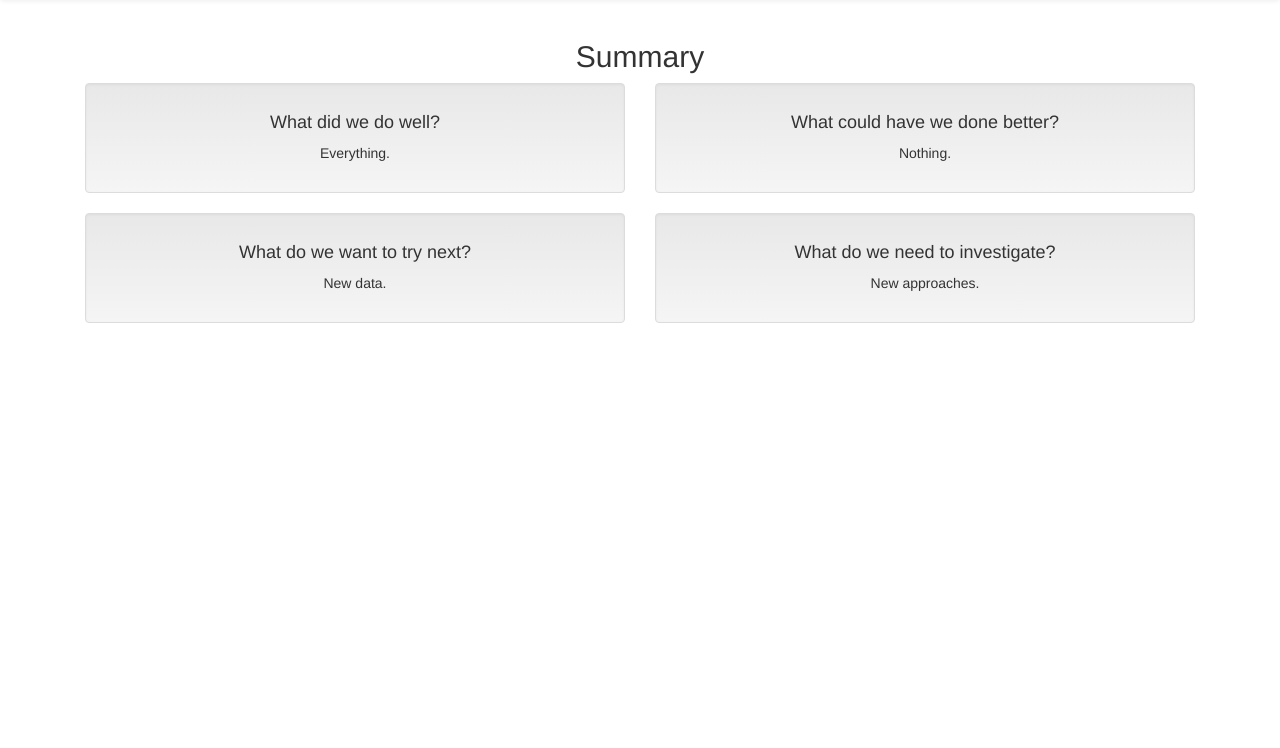
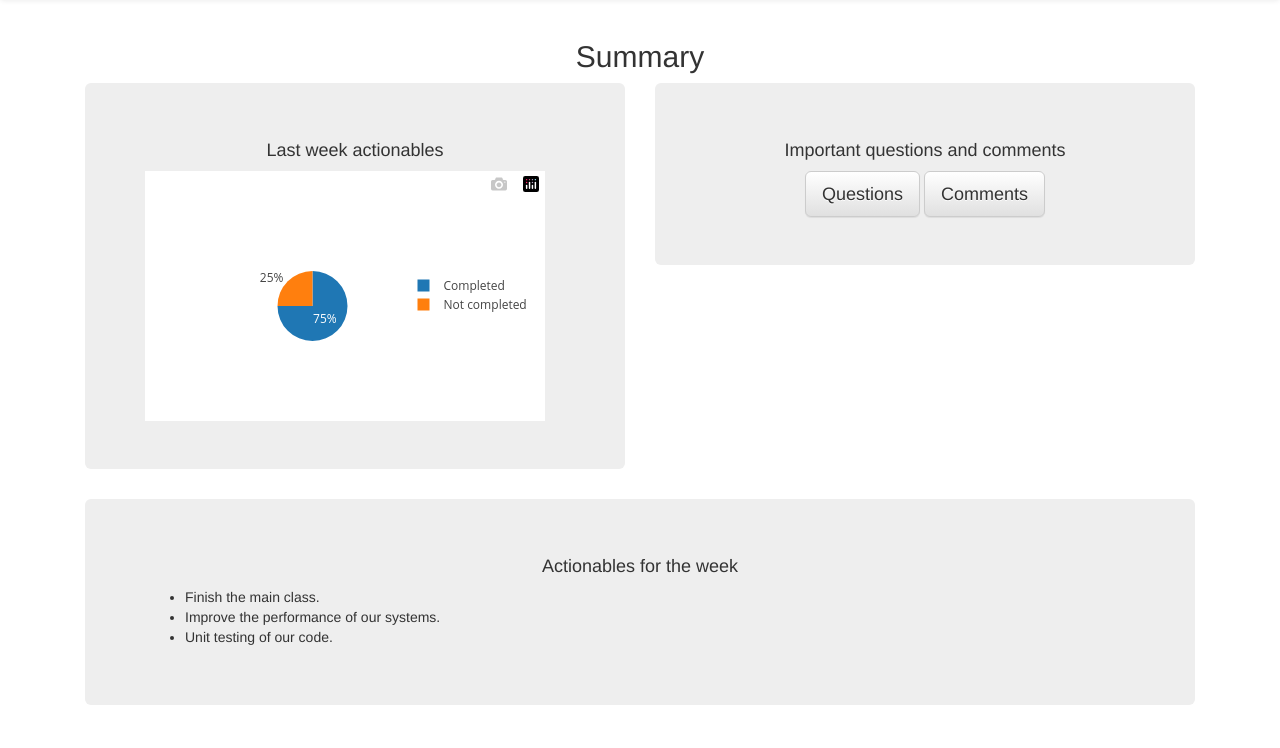
Before and after one commit to MihaiVisu/JP-More-Gain, a Django app: template Team7/templates/retrospective/summary.html in a window 1280 px wide. Shown: the part 52-800 px from the top of the page. Run offline with Django 3.2, Linux system fonts and the light colour scheme; the template is opened without the code that fills it, so the values that code supplies are empty; some libraries are stand-ins or nearby versions.

Commit message:
new summary

```diff
--- a/Team7/templates/retrospective/summary.html
+++ b/Team7/templates/retrospective/summary.html
@@ -17,6 +17,11 @@
 
 <!-- Latest compiled and minified JavaScript -->
 <script src="https://maxcdn.bootstrapcdn.com/bootstrap/3.3.7/js/bootstrap.min.js" integrity="sha384-Tc5IQib027qvyjSMfHjOMaLkfuWVxZxUPnCJA7l2mCWNIpG9mGCD8wGNIcPD7Txa" crossorigin="anonymous"></script>
+
+<!-- Plotly.js -->
+  <script src="https://cdn.plot.ly/plotly-latest.min.js"></script>
+  <!-- Numeric JS -->
+  <script src="https://cdnjs.cloudflare.com/ajax/libs/numeric/1.2.6/numeric.min.js"></script>
 <style>
     /* Set height of the grid so .sidenav can be 100% (adjust as needed) */
     .row.content {
@@ -67,30 +72,98 @@
       <div class="col-md-12 col-centered">
           <div class="row">
               <div class="col-sm-6">
-                  <div class="well">
-                      <h4>What did we do well?</h4>
-                      <p>Everything.</p>
+                  <div class="jumbotron">
+                      <h4>Last week actionables</h4>
+                      <!-- Include some pie plot. -->
+                      <div id="myDiv" style="width: 400px; height: 250px;"><!-- Plotly chart will be drawn inside this DIV --></div>
+                      <script>
+                      var data = [{
+                                    values: [6, 2],
+                                    labels: ['Completed', 'Not completed'],
+                                    type: 'pie'
+                                  }];
+
+                                  var layout = {
+                                    height: 250,
+                                    width: 400
+                                  };
+
+                      Plotly.newPlot('myDiv', data, layout);
+                      </script>
+
                   </div>
               </div>
               <div class="col-sm-6">
-                  <div class="well">
-                      <h4>What could have we done better?</h4>
-                      <p>Nothing.</p>
+                  <div class="jumbotron">
+                      <h4>Important questions and comments</h4>
+
+                                              <!-- Trigger the modal with a button -->
+                                              <button type="button" class="btn btn-default btn-lg" data-toggle="modal" data-target="#myModal">Questions</button>
+
+                                              <!-- Modal -->
+                                              <div class="modal fade" id="myModal" role="dialog">
+                                                <div class="modal-dialog">
+
+                                                  <!-- Modal content-->
+                                                  <div class="modal-content">
+                                                    <div class="modal-header">
+                                                      <button type="button" class="close" data-dismiss="modal">&times;</button>
+                                                      <h4 class="modal-title">Questions</h4>
+                                                    </div>
+                                                    <div class="modal-body">
+                                                      <p>Some text in the modal.</p>
+                                                    </div>
+                                                    <div class="modal-footer">
+                                                      <button type="button" class="btn btn-default" data-dismiss="modal">Close</button>
+                                                    </div>
+                                                  </div>
+
+                                                </div>
+
+                                            </div>
+
+
+
+                                              <!-- Trigger the modal with a button -->
+                                              <button type="button" class="btn btn-default btn-lg" data-toggle="modal" data-target="#myModal2">Comments</button>
+
+                                              <!-- Modal -->
+                                              <div class="modal fade" id="myModal2" role="dialog">
+                                                <div class="modal-dialog">
+
+                                                  <!-- Modal content-->
+                                                  <div class="modal-content">
+                                                    <div class="modal-header">
+                                                      <button type="button" class="close" data-dismiss="modal">&times;</button>
+                                                      <h4 class="modal-title">Comments</h4>
+                                                    </div>
+                                                    <div class="modal-body">
+                                                      <p>Some text in the modal.</p>
+                                                    </div>
+                                                    <div class="modal-footer">
+                                                      <button type="button" class="btn btn-default" data-dismiss="modal">Close</button>
+                                                    </div>
+                                                  </div>
+
+                                                </div>
+
+
+                                            </div>
                   </div>
               </div>
 
           </div>
           <div class="row">
-            <div class="col-sm-6">
-                <div class="well">
-                    <h4>What do we want to try next?</h4>
-                    <p>New data.</p>
-                </div>
-            </div>
-            <div class="col-sm-6">
-                <div class="well">
-                    <h4>What do we need to investigate?</h4>
-                    <p>New approaches.</p>
+            <div class="col-sm-12">
+                <div class="jumbotron">
+                    <h4>Actionables for the week</h4>
+                    <div style="text-align:left;">
+                    <ul>
+                        <li>Finish the main class.</li>
+                        <li>Improve the performance of our systems.</li>
+                        <li>Unit testing of our code.</li>
+                    </ul>
+                  </div>
                 </div>
             </div>
           </div>
```
